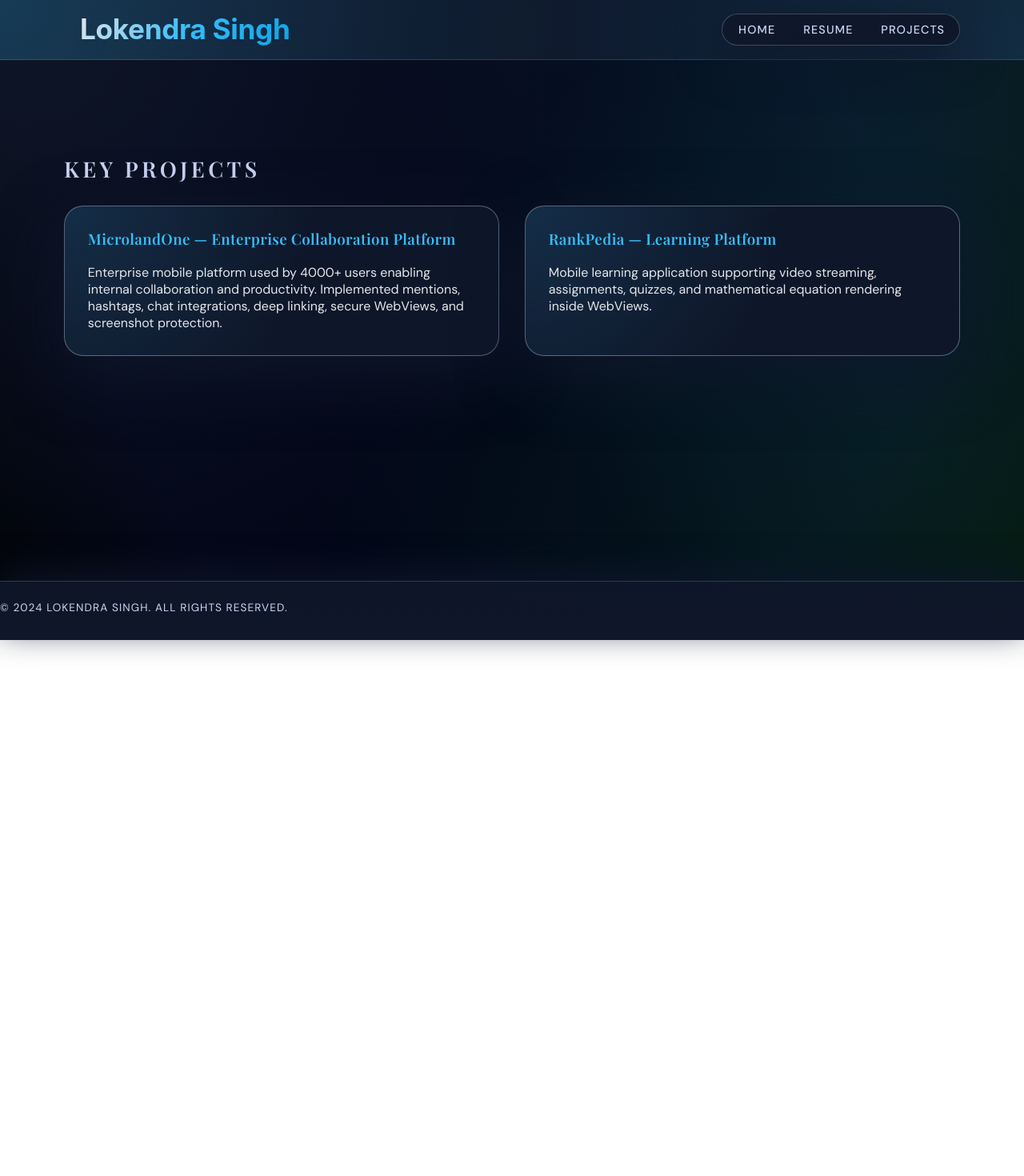
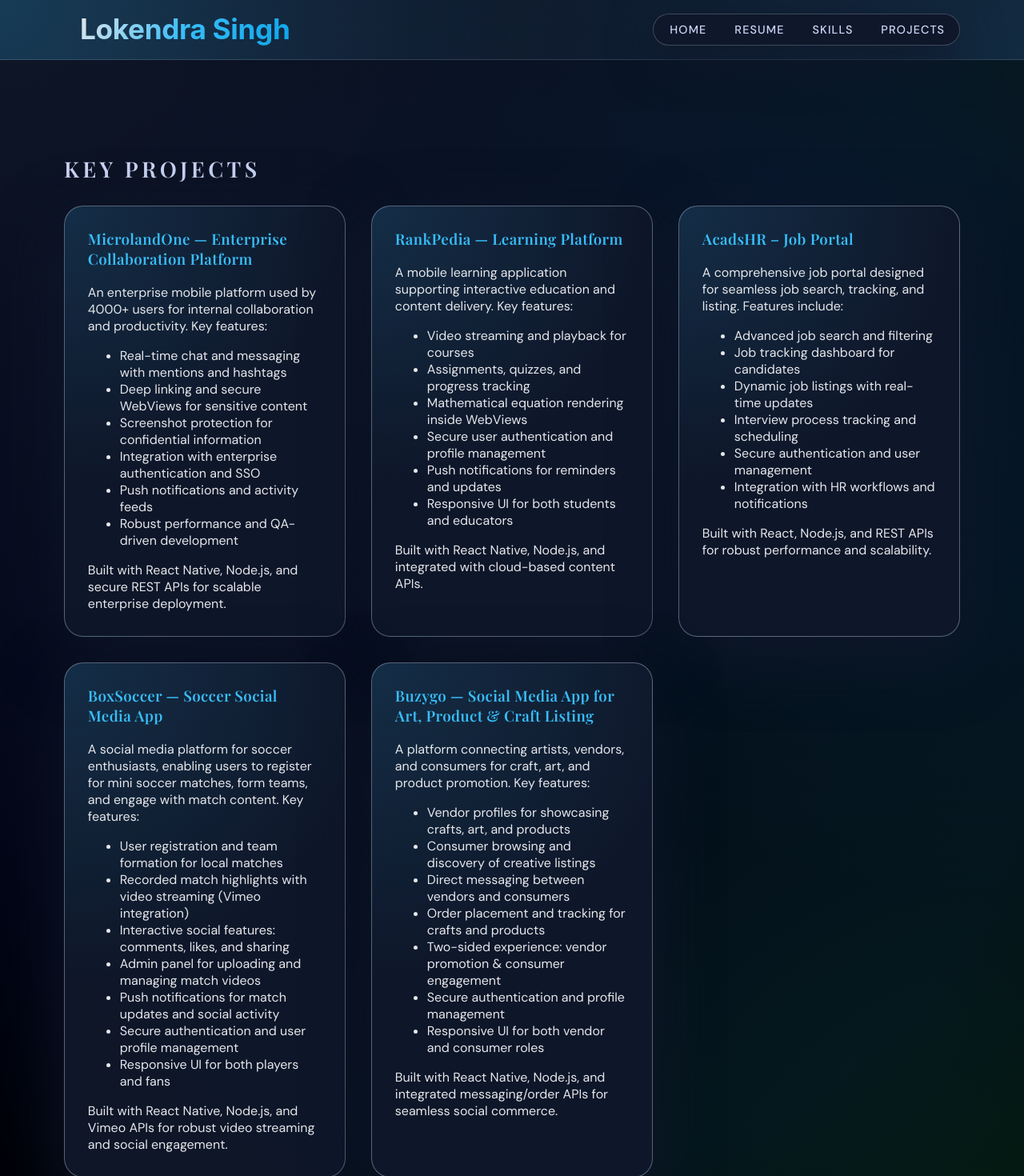
Before and after one commit to lokendras12/portfolio-react-vite, a React (Vite) app: page /portfolio-react-vite/projects in a window 1280 px wide. Shown: the top 1470 px of the page at 80% size. Before the commit the page ends 800 px from the top, so only its background shows below. Built offline with nearby package versions, Linux system fonts and the light colour scheme.

Commit message:
skills and new projects added

```diff
--- a/src/App.jsx
+++ b/src/App.jsx
@@ -7,6 +7,7 @@
 import HomePage from './pages/HomePage';
 import ResumePage from './pages/ResumePage';
 import ProjectsPage from './pages/ProjectsPage';
+import SkillsPage from './pages/SkillsPage';
 
 function App() {
   return (
@@ -19,6 +20,7 @@
             <Route path="/" element={<HomePage />} />
             <Route path="/resume" element={<ResumePage />} />
             <Route path="/projects" element={<ProjectsPage />} />
+            <Route path="/skills" element={<SkillsPage />} />
           </Routes>
         </main>
         <footer className="footer">
--- a/src/components/Navbar.jsx
+++ b/src/components/Navbar.jsx
@@ -15,6 +15,9 @@
             <Link to="/resume" className="nav-link">Resume</Link>
           </li>
           <li className="nav-item">
+            <Link to="/skills" className="nav-link">Skills</Link>
+          </li>
+          <li className="nav-item">
             <Link to="/projects" className="nav-link">Projects</Link>
           </li>
         </ul>
--- a/src/components/Projects.jsx
+++ b/src/components/Projects.jsx
@@ -9,11 +9,80 @@
         <div className="projects-grid">
           <div className="project-card">
             <h3>MicrolandOne — Enterprise Collaboration Platform</h3>
-            <p>Enterprise mobile platform used by 4000+ users enabling internal collaboration and productivity. Implemented mentions, hashtags, chat integrations, deep linking, secure WebViews, and screenshot protection.</p>
+            <p>
+              An enterprise mobile platform used by 4000+ users for internal collaboration and productivity. Key features:
+              <ul>
+                <li>Real-time chat and messaging with mentions and hashtags</li>
+                <li>Deep linking and secure WebViews for sensitive content</li>
+                <li>Screenshot protection for confidential information</li>
+                <li>Integration with enterprise authentication and SSO</li>
+                <li>Push notifications and activity feeds</li>
+                <li>Robust performance and QA-driven development</li>
+              </ul>
+              Built with React Native, Node.js, and secure REST APIs for scalable enterprise deployment.
+            </p>
           </div>
           <div className="project-card">
             <h3>RankPedia — Learning Platform</h3>
-            <p>Mobile learning application supporting video streaming, assignments, quizzes, and mathematical equation rendering inside WebViews.</p>
+            <p>
+              A mobile learning application supporting interactive education and content delivery. Key features:
+              <ul>
+                <li>Video streaming and playback for courses</li>
+                <li>Assignments, quizzes, and progress tracking</li>
+                <li>Mathematical equation rendering inside WebViews</li>
+                <li>Secure user authentication and profile management</li>
+                <li>Push notifications for reminders and updates</li>
+                <li>Responsive UI for both students and educators</li>
+              </ul>
+              Built with React Native, Node.js, and integrated with cloud-based content APIs.
+            </p>
+          </div>
+          <div className="project-card">
+            <h3>AcadsHR – Job Portal</h3>
+            <p>
+              A comprehensive job portal designed for seamless job search, tracking, and listing. Features include:
+              <ul>
+                <li>Advanced job search and filtering</li>
+                <li>Job tracking dashboard for candidates</li>
+                <li>Dynamic job listings with real-time updates</li>
+                <li>Interview process tracking and scheduling</li>
+                <li>Secure authentication and user management</li>
+                <li>Integration with HR workflows and notifications</li>
+              </ul>
+              Built with React, Node.js, and REST APIs for robust performance and scalability.
+            </p>
+          </div>
+          <div className="project-card">
+            <h3>BoxSoccer — Soccer Social Media App</h3>
+            <p>
+              A social media platform for soccer enthusiasts, enabling users to register for mini soccer matches, form teams, and engage with match content. Key features:
+              <ul>
+                <li>User registration and team formation for local matches</li>
+                <li>Recorded match highlights with video streaming (Vimeo integration)</li>
+                <li>Interactive social features: comments, likes, and sharing</li>
+                <li>Admin panel for uploading and managing match videos</li>
+                <li>Push notifications for match updates and social activity</li>
+                <li>Secure authentication and user profile management</li>
+                <li>Responsive UI for both players and fans</li>
+              </ul>
+              Built with React Native, Node.js, and Vimeo APIs for robust video streaming and social engagement.
+            </p>
+          </div>
+          <div className="project-card">
+            <h3>Buzygo — Social Media App for Art, Product & Craft Listing</h3>
+            <p>
+              A platform connecting artists, vendors, and consumers for craft, art, and product promotion. Key features:
+              <ul>
+                <li>Vendor profiles for showcasing crafts, art, and products</li>
+                <li>Consumer browsing and discovery of creative listings</li>
+                <li>Direct messaging between vendors and consumers</li>
+                <li>Order placement and tracking for crafts and products</li>
+                <li>Two-sided experience: vendor promotion & consumer engagement</li>
+                <li>Secure authentication and profile management</li>
+                <li>Responsive UI for both vendor and consumer roles</li>
+              </ul>
+              Built with React Native, Node.js, and integrated messaging/order APIs for seamless social commerce.
+            </p>
           </div>
         </div>
       </div>
--- /dev/null
+++ b/src/pages/SkillsPage.css
@@ -0,0 +1,43 @@
+.skills-page {
+  padding: 2.5rem 0;
+}
+
+.skills-page .container {
+  max-width: 900px;
+  margin: 0 auto;
+  padding: 0 1.25rem;
+}
+
+.skills-page h2 {
+  font-size: 2.2rem;
+  margin-bottom: 2rem;
+  color: #e5e7eb;
+  font-weight: 700;
+}
+
+.skills-list {
+  display: flex;
+  flex-direction: column;
+  gap: 2rem;
+}
+
+.skill-card {
+  background: rgba(15, 23, 42, 0.85);
+  border-radius: 18px;
+  box-shadow: 0 8px 32px rgba(56, 189, 248, 0.08);
+  padding: 2rem 1.5rem;
+  border: 1px solid rgba(56, 189, 248, 0.13);
+}
+
+.skill-card h3 {
+  font-size: 1.3rem;
+  margin-bottom: 0.7rem;
+  color: #38bdf8;
+  font-weight: 600;
+}
+
+.skill-card p {
+  font-size: 1.05rem;
+  color: #e5e7eb;
+  line-height: 1.7;
+}
--- /dev/null
+++ b/src/pages/SkillsPage.jsx
@@ -0,0 +1,47 @@
+import React from 'react';
+import './SkillsPage.css';
+
+const skills = [
+  {
+    name: 'React Native',
+    description: `Expert in building scalable, high-performance mobile apps using React Native. Deep experience with navigation, state management, custom native modules, and optimizing for both iOS and Android. Skilled in integrating native APIs, handling device-specific challenges, and delivering pixel-perfect UI/UX.`
+  },
+  {
+    name: 'Architecture & Design',
+    description: `Strong background in designing robust app architectures. Experienced with modular codebases, dependency injection, clean separation of concerns, and scalable patterns for large teams. Proficient in refactoring legacy code, implementing best practices, and ensuring maintainability.`
+  },
+  {
+    name: 'Performance Optimization',
+    description: `Specialized in profiling, debugging, and optimizing mobile apps for speed and responsiveness. Familiar with memory management, reducing bundle size, lazy loading, and minimizing re-renders. Adept at using tools like Flipper, React DevTools, and native profilers.`
+  },
+  {
+    name: 'Secure Authentication',
+    description: `Experienced in implementing secure authentication flows, including OAuth, biometric login, and custom token management. Skilled in protecting sensitive data, handling session management, and integrating with enterprise SSO solutions.`
+  },
+  {
+    name: 'AI Workflows',
+    description: `Proficient in integrating AI-powered features into mobile apps. Experience with chatbots, recommendation engines, and workflow automation using cloud APIs and custom models. Able to design seamless user experiences around AI-driven functionality.`
+  },
+  {
+    name: 'QA & Testing',
+    description: `Advocate for QA-driven development. Skilled in writing unit, integration, and end-to-end tests using Jest, Detox, and Appium. Experienced in setting up CI/CD pipelines, automating test runs, and ensuring high code quality across releases.`
+  },
+];
+
+const SkillsPage = () => (
+  <section className="skills-page">
+    <div className="container">
+      <h2>Skills & Expertise</h2>
+      <div className="skills-list">
+        {skills.map(skill => (
+          <div className="skill-card" key={skill.name}>
+            <h3>{skill.name}</h3>
+            <p>{skill.description}</p>
+          </div>
+        ))}
+      </div>
+    </div>
+  </section>
+);
+
+export default SkillsPage;
```
